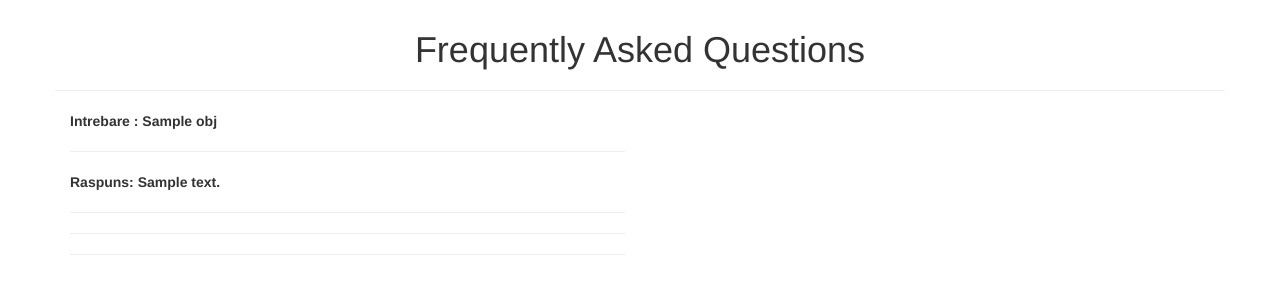
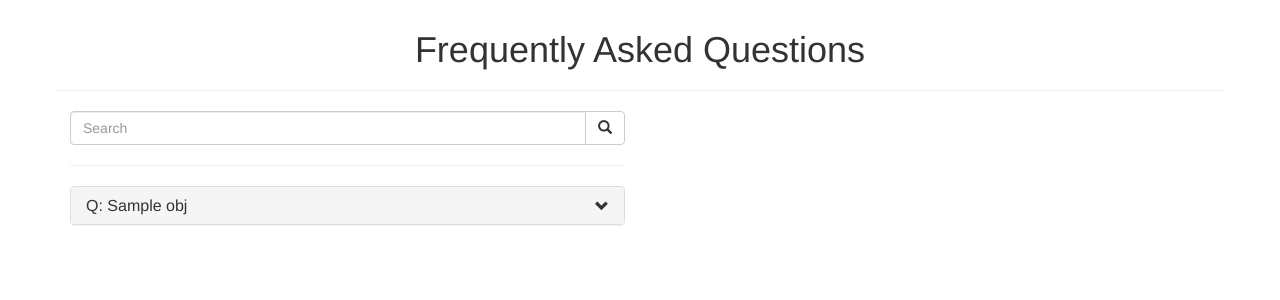
Before and after one commit to EusebiuCandreaStud/IE_pagina_web, a Django app: template src/pagina_web/templates/frequently_asked_questions.html in a window 1280 px wide. Shown: the part 50-350 px from the top of the page. Run offline with Django 3.2, Linux system fonts and the light colour scheme; the template is opened without the code that fills it: most values are stand-ins (such as "Sample title", 1, 10 or a date in 2020); some libraries are stand-ins or nearby versions.

Commit message:
Changed design faq

```diff
--- a/src/pagina_web/templates/frequently_asked_questions.html
+++ b/src/pagina_web/templates/frequently_asked_questions.html
@@ -21,13 +21,35 @@
     </h1>
     <hr>
     <div class="col-sm-6 text-left">
-
+        <form>
+            <div class="input-group">
+                <input type="text" class="form-control" placeholder="Search">
+                <div class="input-group-btn">
+                    <button class="btn btn-default" type="submit">
+                        <i class="glyphicon glyphicon-search"></i>
+                    </button>
+                </div>
+            </div>
+        </form>
+        <hr>
         <strong>
             {% for obj in object_list %}
-            Intrebare : {{ obj.question }}
-            <hr>
-            Raspuns: {{obj.answer}}
-            <hr>
+            <div class="panel-group" id="faqAccordion">
+                <div class="panel panel-default ">
+                    <div class="panel-heading accordion-toggle question-toggle collapsed" data-toggle="collapse"
+                         data-parent="#faqAccordion" data-target="#question{{obj.id}}">
+                        <div class="right-arrow pull-right">
+                            <span class="glyphicon glyphicon-chevron-down"></span>
+                        </div>
+                        <h4 class="panel-title">
+                            <a href="#" class="ing">Q: {{ obj.question }}</a>
+                        </h4>
+                    </div>
+
+                    <div id="question{{obj.id}}" class="panel-collapse collapse" style="height: 0px;">
+                        <div class="panel-body">
+                            <h5><span class="label label-primary">Answer</span></h5>
+                            <p>{{obj.answer}}</p>
                             {% if user.is_authenticated %}
                             <a href="{% url 'web_page:delete_faq' obj.pk %}">
                                 <span class="glyphicon glyphicon-trash"></span>
@@ -36,10 +58,14 @@
                                 <span class="glyphicon glyphicon-edit"></span>
                             </a>
                             {% endif %}
-            <hr>
-            <hr>
+                        </div>
+                    </div>
+                </div>
+            </div>
+
             {% empty %}
             {% endfor %}
+
         </strong>
     </div>
 </div>
--- a/src/pagina_web/templates/list_faq_category.html
+++ b/src/pagina_web/templates/list_faq_category.html
@@ -19,10 +19,13 @@
     <h1>
         <center> List FAQ category</center>
     </h1>
+
+    {% if user.is_authenticated %}
     <hr>
     <a href="{% url 'web_page:add_faq' %}">
         <span class="glyphicon glyphicon-plus">Add</span>
     </a>
+    {% endif %}
     <hr>
     <div class="col-sm-8 text-left">
         <ol>
```
Also changed, not shown: src/pagina_web/admin.py (+8 -1 lines). Lines whose indentation alone changed are shown as unchanged.
